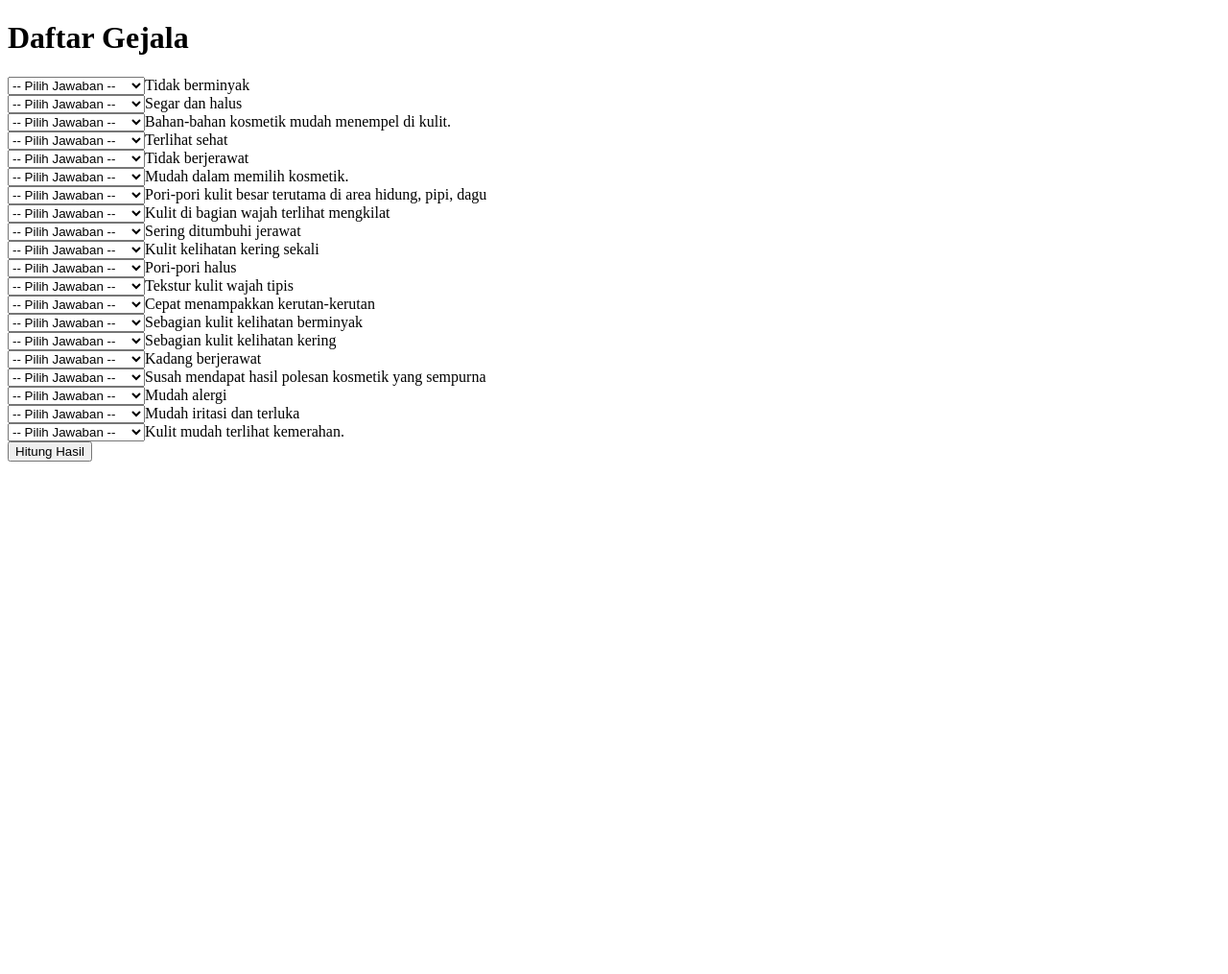
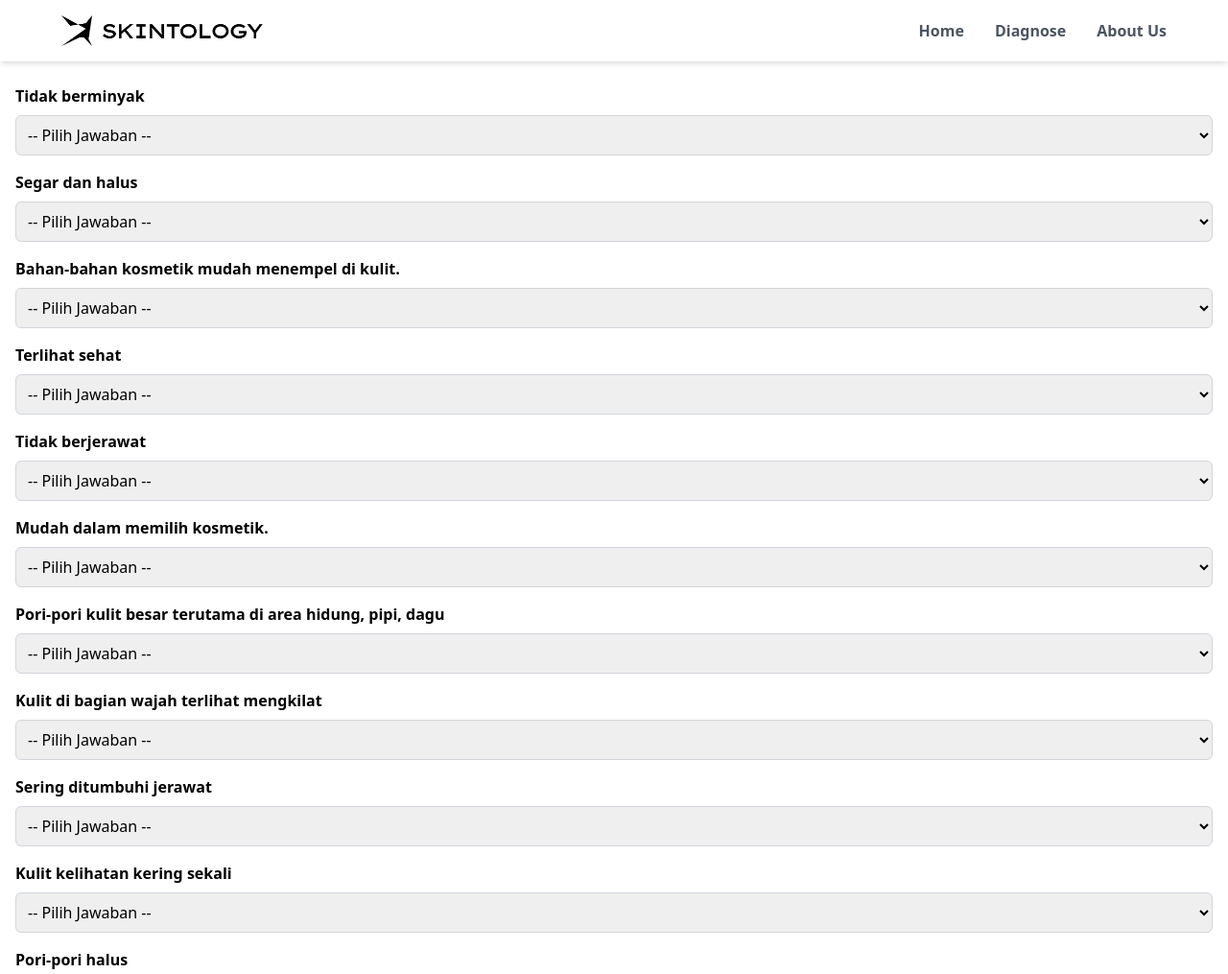
Before and after one commit to FarhanDzakyA/Sistem-Pakar, a website: page diagnose.html in a window 1280 px wide. Shown: the top 1015 px of the page at 96% size. Before the commit the page ends 800 px from the top, so only its background shows below. Drawn offline with nearby package versions, Linux system fonts and the light colour scheme; some packages are replaced by stand-ins of ours; a script that the page names is missing.

Commit message:
adding tailwind style for body form

```diff
--- a/app.js
+++ b/app.js
@@ -118,11 +118,13 @@ document.addEventListener("DOMContentLoaded", function () {
         gejalaDataset.forEach(item => {
             // Membuat element div
             const div = document.createElement("div");
+            div.className = "flex flex-col mb-4";
 
             // Membuat element input select
             const input = document.createElement('select');
             input.id = item.id;
             input.name = 'gejala[]';
+            input.className = "border border-gray-300 rounded-md p-2";
 
             // Membuat default opsi dari element select
             const defaultOption = document.createElement('option');
@@ -144,10 +146,11 @@ document.addEventListener("DOMContentLoaded", function () {
             const label = document.createElement('label');
             label.htmlFor = item.id;
             label.textContent = item.gejala;
+            label.className = "mb-2 font-semibold";
 
             // Memasukkan element input dan label ke dalam div
+            div.appendChild(label);
             div.appendChild(input);
-            div.appendChild(label);
 
             // Memasukkan element div ke dalam form di html
             form.appendChild(div);
@@ -157,6 +160,7 @@ document.addEventListener("DOMContentLoaded", function () {
         const button = document.createElement("button");
         button.textContent = "Hitung Hasil";
         button.type = "button";
+        button.className = "bg-blue-500 text-white px-4 py-2 rounded-md hover:bg-blue-600";
 
         // Memasukkan element button ke dalam form di html
         form.appendChild(button);
@@ -230,10 +234,12 @@ document.addEventListener("DOMContentLoaded", function () {
             // Membuat elemen h1 untuk menampilkan tipe kulit berdasarkan hasil diagnosa
             const type = document.createElement("h1");
             type.textContent = `Tipe Kulit Anda: ${result}`;
+            type.className = "text-2xl font-bold mb-4";
 
             // Membuat header untuk bagian solusi
             const solutionHeader = document.createElement("h1");
             solutionHeader.textContent = "Solusi";
+            solutionHeader.className = "text-xl font-semibold mb-2";
 
             // Membuat elemen paragraf untuk menampilkan solusi yang sesuai
             const solution = document.createElement("p");
@@ -243,8 +249,10 @@ document.addEventListener("DOMContentLoaded", function () {
             if (solusi) {
                 const solusiWithBR = solusi.replace(/\n/g, '<br>');
                 solution.innerHTML = solusiWithBR;
+                solution.className = "text-gray-700";
             } else {
                 solution.textContent = "Solusi untuk tipe kulit ini tidak tersedia.";
+                solution.className = "text-gray-700";
             }
 
             // Menambahkan elemen-elemen yang telah dibuat ke dalam container
--- a/diagnose.html
+++ b/diagnose.html
@@ -3,15 +3,42 @@
 <head>
     <meta charset="UTF-8">
     <meta name="viewport" content="width=device-width, initial-scale=1.0">
+    <title>Sistem Pakar</title>
+    <script src="https://cdn.tailwindcss.com"></script>
     <script src="https://cdn.jsdelivr.net/npm/sweetalert2@11"></script>
-    <title>Sistem Pakar</title>
-
+    <style>
+        html {
+            scroll-behavior: smooth;
+        }
+        a {
+            transition: color 0.3s ease;
+        }
+    </style>
     <script src="app.js"></script>
 </head>
-<body>
-    <h1>Daftar Gejala</h1>
-    <form action="" id="gejalaForm">
-        <!-- Generate menggunakan JS -->
-    </form>
+<body class="flex flex-col min-h-screen">
+    <!-- Navigation -->
+    <nav class="flex items-center justify-between px-6 py-4 mb-8 fixed top-0 left-0 right-0 bg-white shadow-md z-50">
+        <div class="flex items-center ps-10">
+            <a href="index.html">
+                <img src="/img/logo.png" alt="Skintology Logo" class="h-8">
+            </a>
+        </div>
+        <div class="flex space-x-8 pe-10">
+            <a href="index.html" class="text-gray-600 hover:text-gray-900 font-semibold">Home</a>
+            <a href="#" class="text-gray-600 hover:text-gray-900 font-semibold">Diagnose</a>
+            <a href="index.html" class="text-gray-600 hover:text-gray-900 font-semibold">About Us</a>
+        </div>
+    </nav>
+    <main class="flex-grow container mx-auto px-4 py-8">
+        <h1 class="text-2xl font-bold mb-6">Daftar Gejala</h1>
+        <form action="" id="gejalaForm" class="space-y-4">
+            <!-- Generate menggunakan JS -->
+        </form>
+    </main>
+    <!-- Footer -->
+    <footer class="bg-[#582424] text-white py-4 text-center">
+        <p>©2024 SKINTOLOGY. All Right Reserved.</p>
+    </footer>
 </body>
 </html>
```
